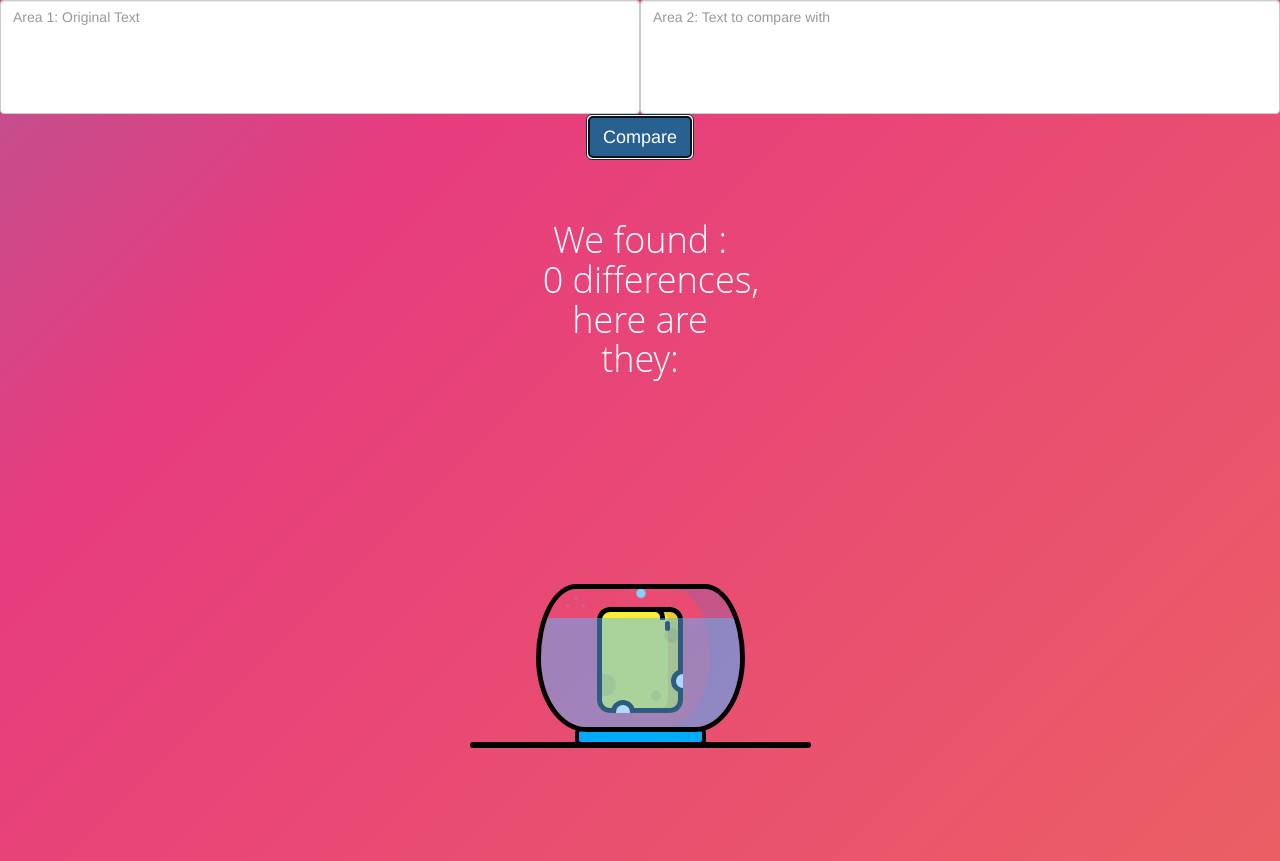
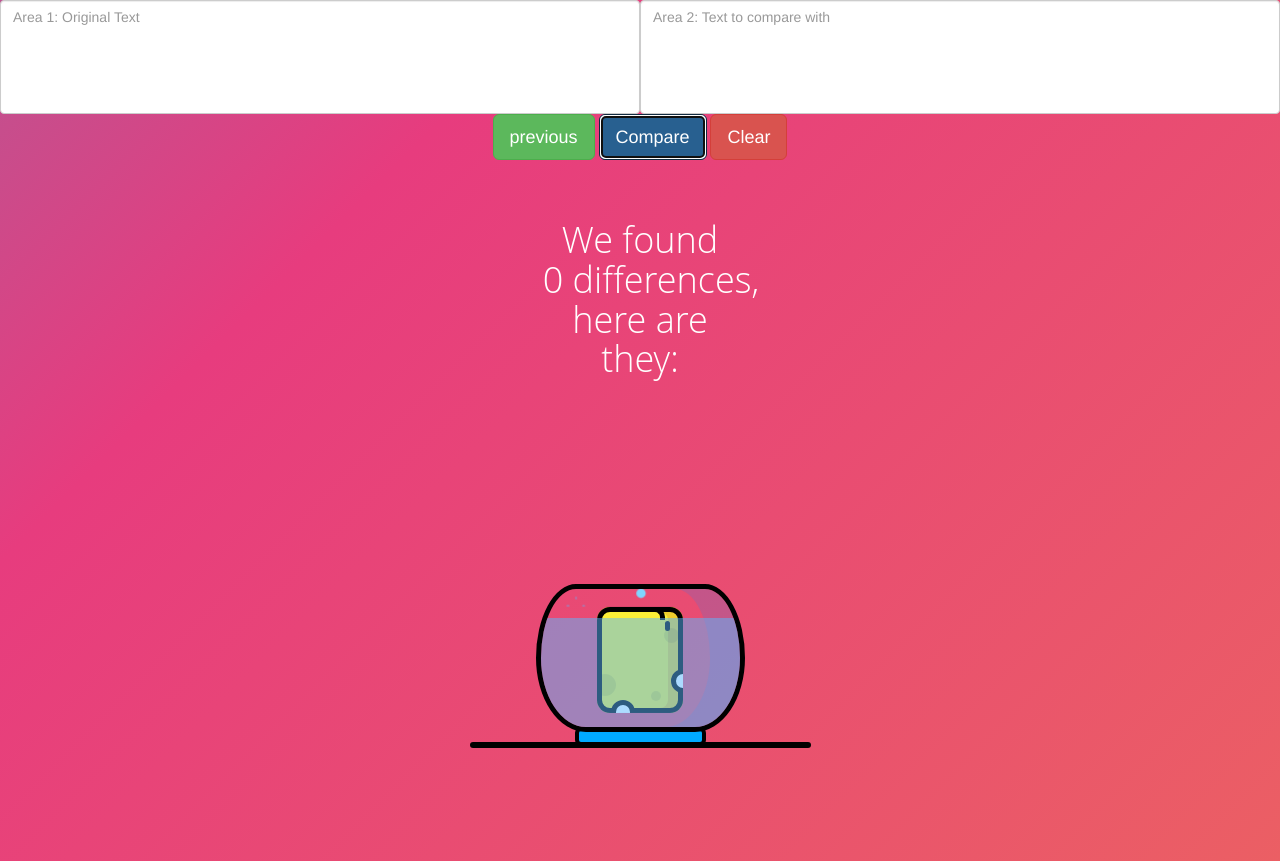
Before and after one commit to Evilu/Text-compare, a plain HTML site: page index.html in a window 1280 px wide. Both pictures are taken after a click on the button "Compare". Drawn offline with nearby package versions, Linux system fonts and the light colour scheme.

Commit message:
clear button for page refresh, previous button for previous results

```diff
--- a/index.html
+++ b/index.html
@@ -15,7 +15,9 @@
 <textarea class="form-control z-depth-1" style="resize:none; float: right; width: 50%" id="second" name="second"
           placeholder="Area 2: Text to compare with" autocomplete="off" cols="40" rows="5"></textarea><br>
 <div class="col-md-15 text-center">
+    <button type="button" class="btn btn-success btn-lg" onClick="previous()">previous</button>
     <button type="button" class="btn btn-primary btn-lg" onClick="compare()">Compare</button>
+    <button type="button" class="btn btn-danger btn-lg" onClick="window.location.reload()">Clear</button>
 </div>
 <br><br>
 <div class="d-flex flex-row col-md-2 col-md-offset-5"><h1 id="resCount"/></div>
--- a/split.js
+++ b/split.js
@@ -1,31 +1,72 @@
-let audio = new Audio('data/effect.mp3');
-
+const audio = new Audio('data/effect.mp3');
 
 function compare() {
+    let string1 = document.getElementById("first").value;
 
-
-    let string1 = document.getElementById("first").value;
     let string2 = document.getElementById("second").value;
 
     let arr1 = string1.split('\n');
+
     let arr2 = string2.split('\n');
-
 
     let res = arr2.filter(function (n) {
         return !this.has(n)
     }, new Set(arr1));
 
+    localStorage.setItem('storedData', JSON.stringify(res));
 
-    document.getElementById("aqa").style.display = "block";
-    document.getElementById("resCount").innerHTML = ("We found : " + "\xa0" + res.length + "\xa0" + "differences, here are they:");
+   let storing =  localStorage.getItem('storedData');
 
-    document.getElementById("results").innerHTML = res.map((entry) => {
-        return  "<p>" + "<input type=\"checkbox\" class=\"custom-control-input\">"+"&nbsp"
-            + entry.replace(/&/g, "&amp;").replace(/</g, "&lt;")
-            + "</p>"
+   let printing =  JSON.parse(storing);
 
-    }).join("");
+    document.getElementById("aqa").style.display =
+        "block";
+
+    document.getElementById("resCount").innerHTML =
+        ("We found   " +
+            "\xa0" +
+            printing.length +
+            "\xa0" +
+            "differences, here are they:");
+
+    document.getElementById("results").innerHTML =
+        printing.map((entry) => {
+            return "<p>" +
+                "<input type=\"checkbox\" class=\"custom-control-input\">" +
+                "&nbsp" +
+                entry.replace(/&/g, "&amp;").replace(/</g, "&lt;")
+                + "</p>"
+
+        }).join("");
+    audio.play();
+}
+
+function previous (){
+
+    document.getElementById("aqa").style.display =
+        "block";
+
+    let stored = localStorage.getItem('storedData');
+
+    let printing =  JSON.parse(stored);
+
+    document.getElementById("resCount").innerHTML =
+        (
+            "We found  " +
+            "\xa0" +
+            printing.length +
+            "\xa0" +
+            "differences, here are they:");
+
+    document.getElementById("results").innerHTML =
+        printing.map((entry) => {
+            return "<p>" +
+                "<input type=\"checkbox\" class=\"custom-control-input\">" +
+                "&nbsp" +
+                entry.replace(/&/g, "&amp;").replace(/</g, "&lt;")
+                + "</p>"
+
+        }).join("");
 
     audio.play();
-
 }
```
